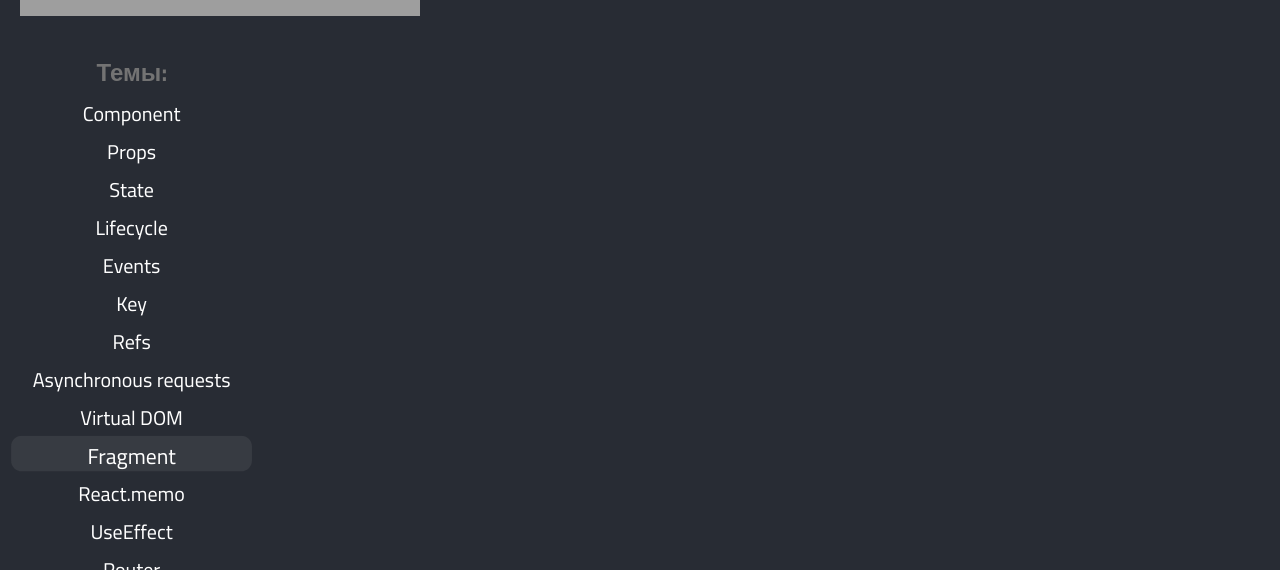
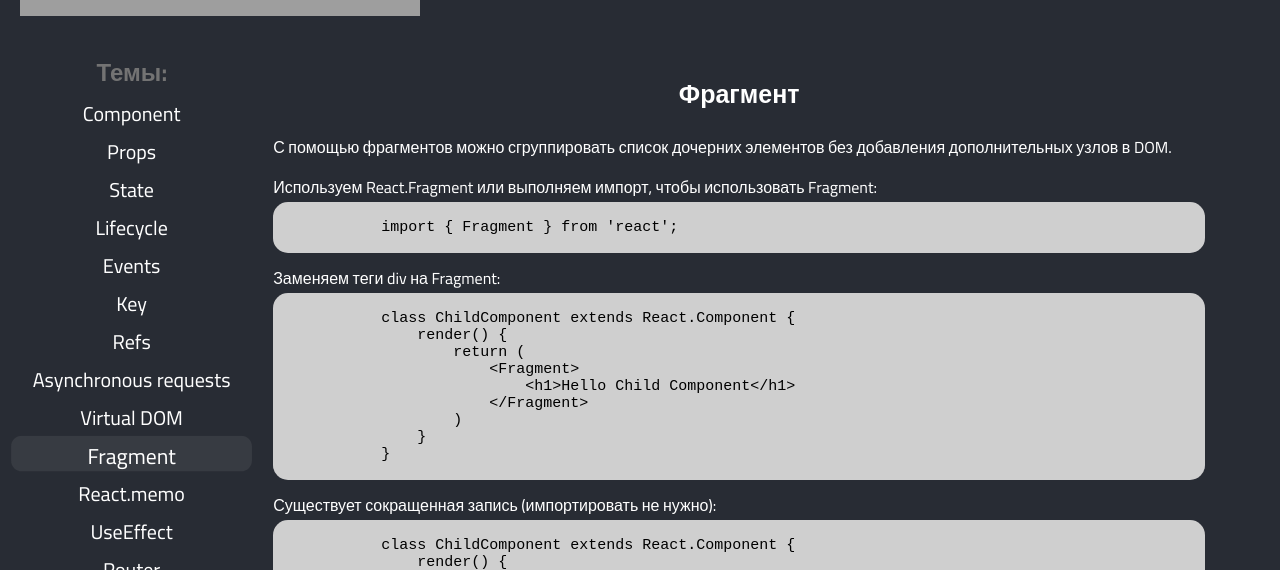
Before and after one commit to InessaBoickova/Shpora, a React (Create React App) app: page /Fragment in a window 1280 px wide. Shown: the part 294-864 px from the top of the page. Built offline with nearby package versions, Linux system fonts and the light colour scheme; grey boxes are pictures that could not be loaded.

Commit message:
create fragment page

```diff
--- a/src/components/App/App.js
+++ b/src/components/App/App.js
@@ -12,6 +12,7 @@
 import Props from '../pages/Props/props';
 import State from '../pages/State/state';
 import LifeCycle from '../pages/Lifecycle/lifecycle';
+import Fragments from '../pages/Fragment/fragment';
 import './App.sass';
 
 class App  extends  Component{
@@ -28,6 +29,7 @@
                   <Route  path='/Props' element = {<Props/>}/>
                   <Route  path='/State' element = {<State/>}/>
                   <Route  path='/Lifecycle' element = {<LifeCycle/>}/>
+                  <Route  path='/Fragment' element = {<Fragments/>}/>
                 </Routes>
                </div>
            </div>
--- /dev/null
+++ b/src/components/pages/Fragment/fragment.js
@@ -0,0 +1,59 @@
+import React, { Component }  from 'react';
+import '../pages.sass'
+
+class Fragments extends Component {
+    render(){
+        const codeExampleFirst = `
+            import { Fragment } from 'react';
+        `
+        const codeExampleSecond = `
+            class ChildComponent extends React.Component {
+                render() {
+                    return (
+                        <Fragment>
+                            <h1>Hello Child Component</h1>
+                        </Fragment>
+                    )
+                }
+            }
+        `
+        const codeExampleThree = `
+            class ChildComponent extends React.Component {
+                render() {
+                    return (
+                        <>
+                            <h1>Hello Child Component</h1>
+                        </>
+                    )
+                }
+            }
+        `
+        return (
+            <div className='content'>
+                <h2 className='content_header'>Фрагмент</h2>
+                <span>С помощью фрагментов можно сгруппировать список дочерних элементов без добавления дополнительных узлов в DOM.</span>
+                <span>Используем React.Fragment или выполняем импорт, чтобы использовать Fragment:</span>
+                <pre>
+                    <code>
+                        {codeExampleFirst}
+                    </code>
+                </pre>
+                <span>Заменяем теги div на Fragment:</span>
+                <pre>
+                    <code>
+                        {codeExampleSecond}
+                    </code>
+                </pre>
+                <span>Существует сокращенная запись (импортировать не нужно):</span>
+                <pre>
+                    <code>
+                        {codeExampleThree}
+                    </code>
+                </pre>
+                <span>Недостаток сокращенной записи: нельзя использовать атрибут key.</span>
+            </div>
+        )
+    }
+}
+
+export default Fragments;
--- a/src/components/pages/Lifecycle/lifecycle.js
+++ b/src/components/pages/Lifecycle/lifecycle.js
@@ -1,6 +1,5 @@
 import React, { Component }  from 'react';
 import '../pages.sass'
-
 
 class LifeCycle extends Component {
     render(){
@@ -23,7 +22,6 @@
         const codeExampleThree  = `
             componentDidMount()
         `
-
         const codeExampleFour = `
             componentDidUpdate(prevProps, prevState) {
                 if (this.props.userID !== prevProps.userID) {
--- a/src/components/pages/State/state.js
+++ b/src/components/pages/State/state.js
@@ -44,7 +44,7 @@
         const codeExampleFour = `
             import {useState} from 'react';
         `
-        const codeExampleFive=`
+        const codeExampleFive =`
             const [name, setName] = useState('Mark');
         `
 
```
